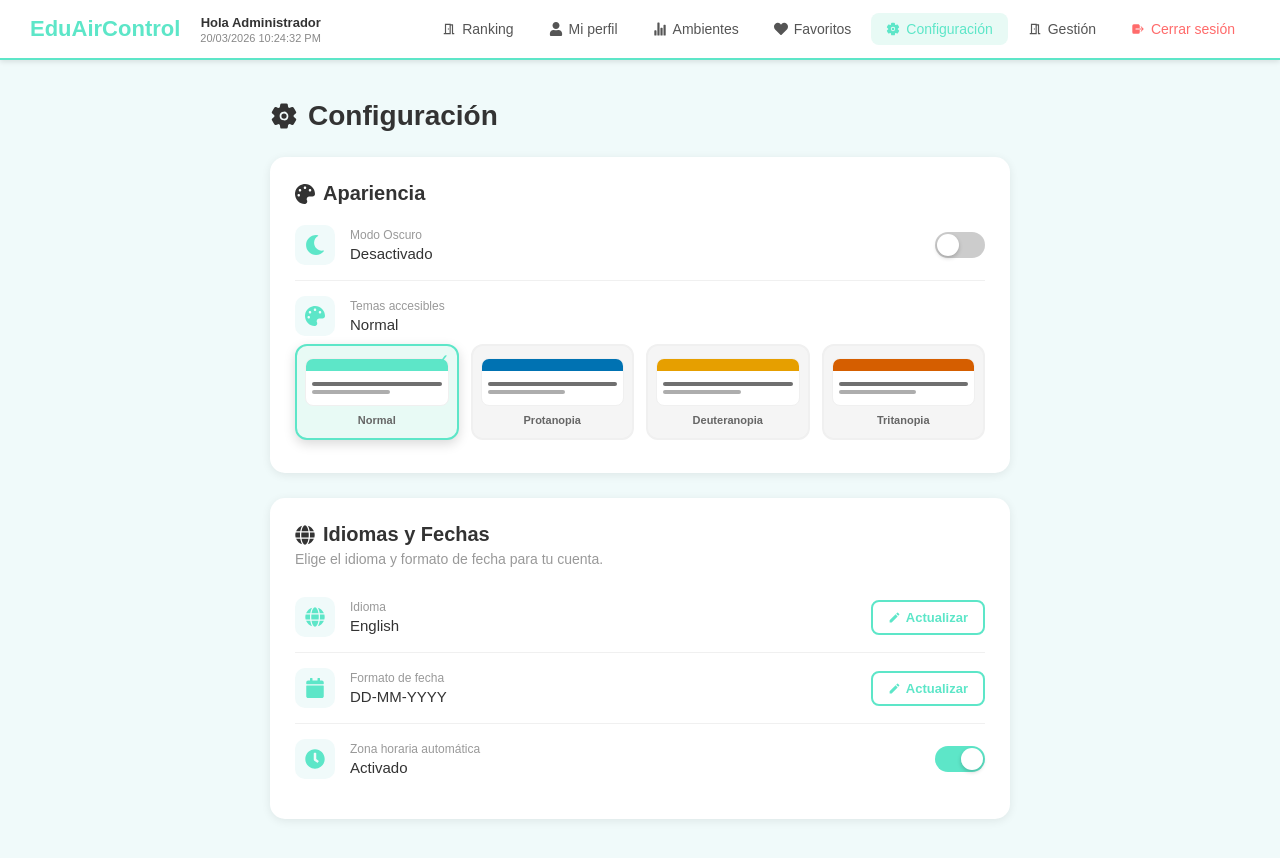
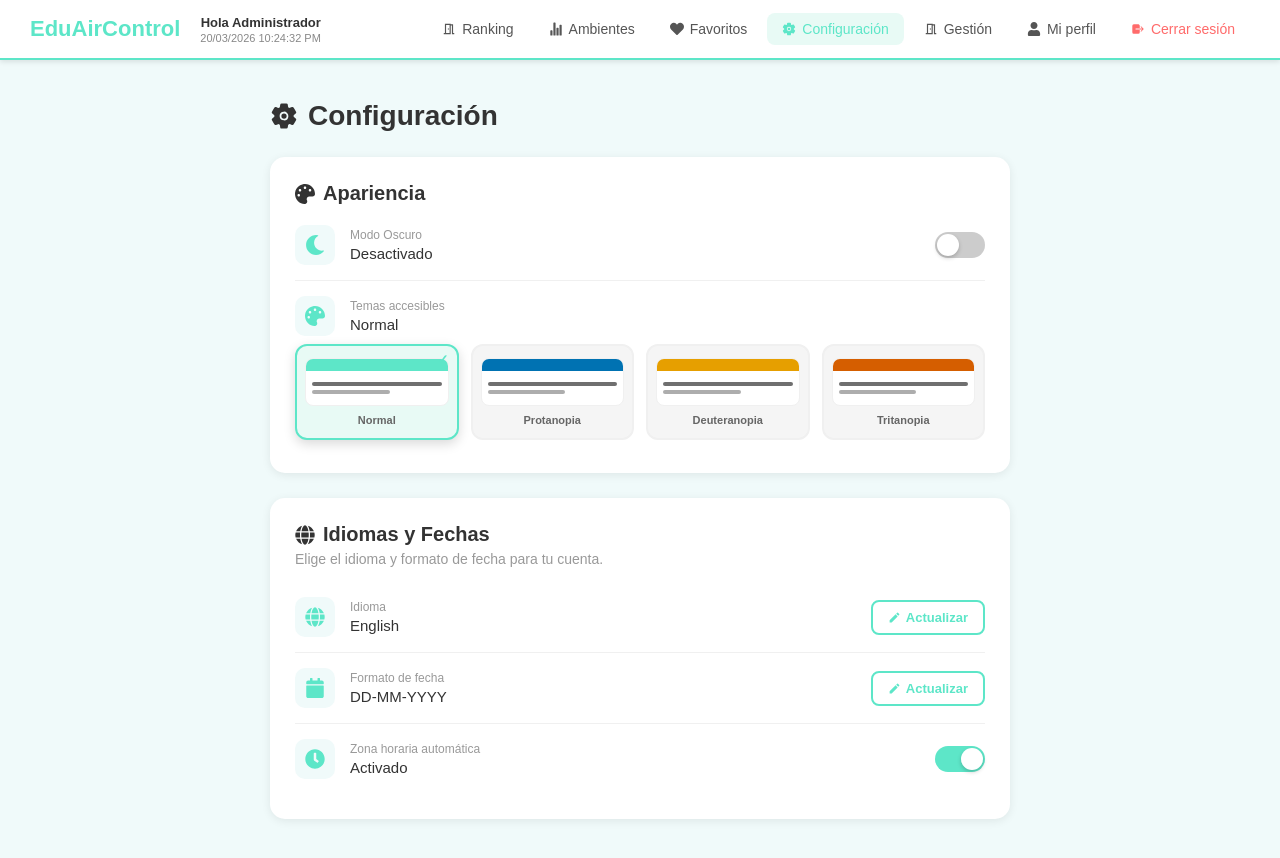
Before and after one commit to kensarusi/EduAirControl, a React (Vite) app in the folder Front-End/: page /settings in a window 1280 px wide. Shown: the top 858 px of the page. Built offline with nearby package versions, Linux system fonts and the light colour scheme.

Commit message:
refactor(ui): reorder navbar menu items
Move profile menu item to the end of the navbar for better organization.

```diff
--- a/Front-End/src/components/layout/Navbar.jsx
+++ b/Front-End/src/components/layout/Navbar.jsx
@@ -13,11 +13,11 @@ function Navbar() {
 
   const menuItems = [
     { icon: <MdOutlineMeetingRoom />, label: t('nav.environments'), path: '/dashboard' },
-    { icon: <FaUser />,               label: t('nav.profile'),      path: '/profile' },
     { icon: <IoStatsChart />,         label: t('nav.activity'),     path: '/all-environments' },
     { icon: <FaHeart />,              label: t('nav.favorites'),    path: '/favorites' },
     { icon: <IoSettings />,           label: t('nav.settings'),     path: '/settings' },
     { icon: <MdOutlineMeetingRoom />, label: t('nav.management'), path: '/management' },
+    { icon: <FaUser />,               label: t('nav.profile'),      path: '/profile' },
    ]
 
   const menu = (
```
